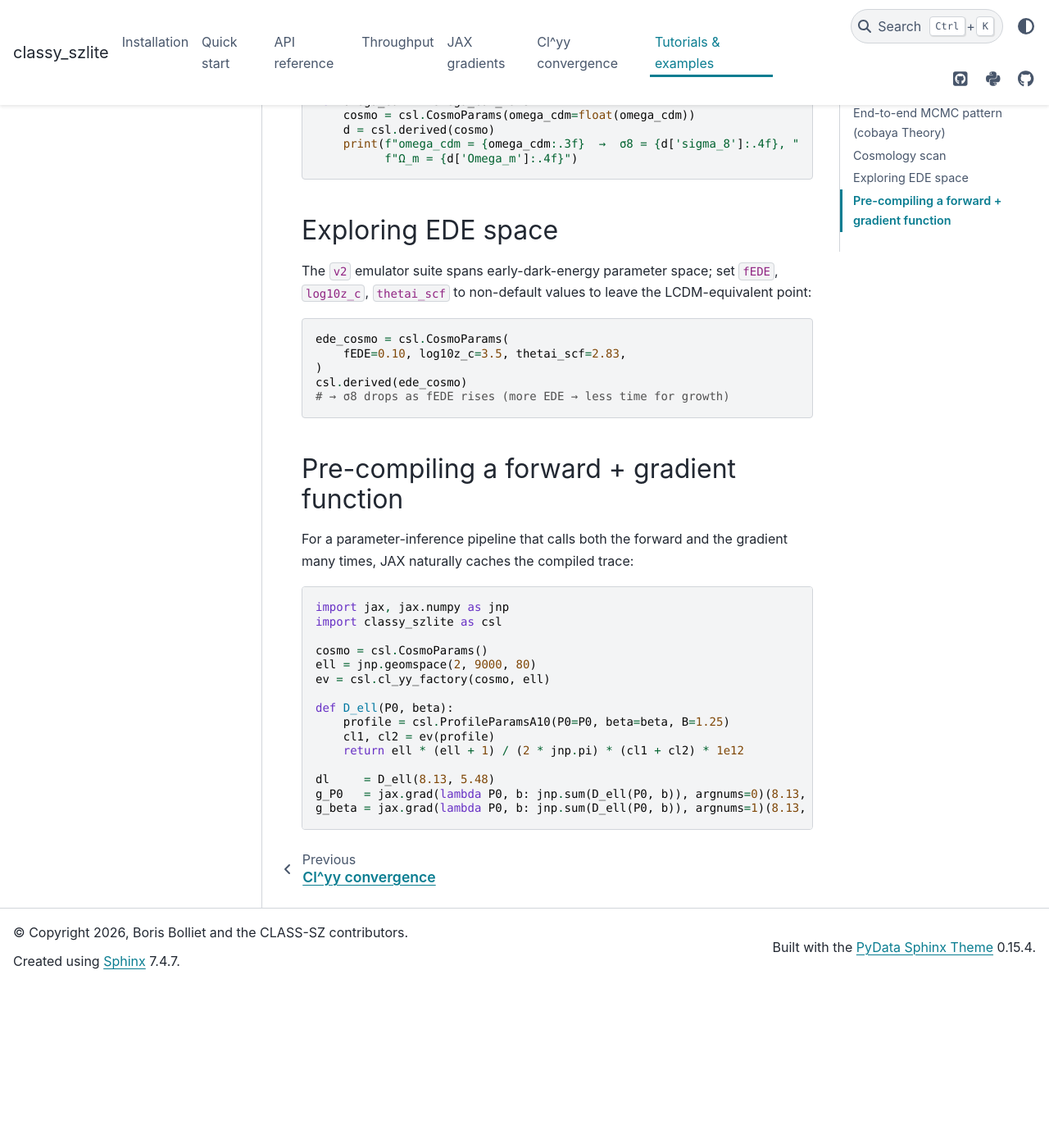
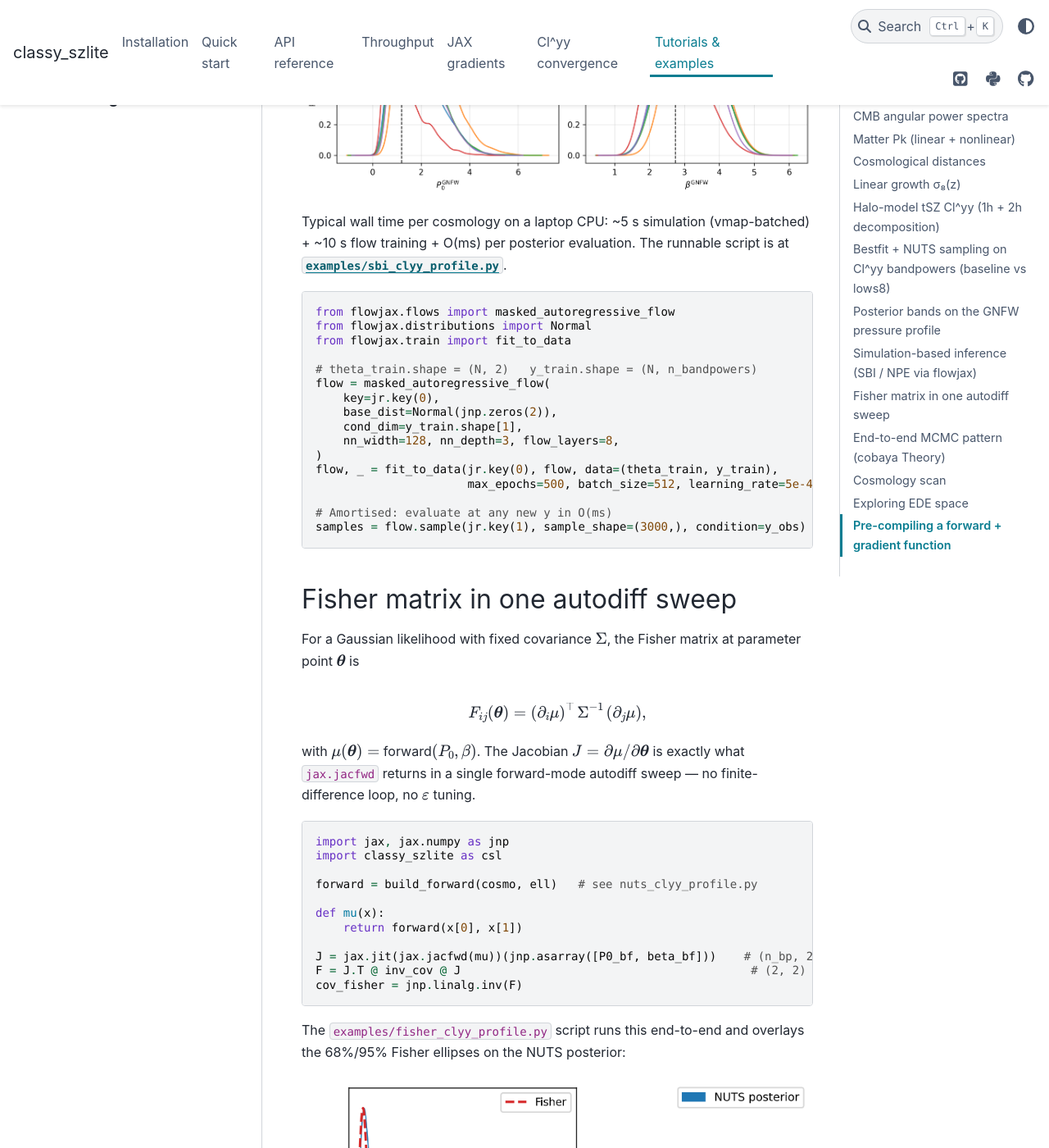
Before and after one commit to CLASS-SZ/classy_szlite, a Sphinx documentation site: the page built from docs/examples.md, in a window 1280 px wide and 1400 px high, scrolled down 9459 px. Shown: the whole window at 82% size. Built offline with Sphinx 7.4.7 and the PyData theme 0.15.4, drawn with Linux system fonts in a browser that asks for light colours; before the commit the page ends 10660 px from its top, so only the background shows below that; some of the changed text lies outside the part shown.

Commit message:
v0.2.10: docs cover SBI + Fisher examples
Adds two new sections to docs/examples.md to match the new example
scripts that landed since v0.2.9:

  * Simulation-based inference (SBI / NPE via flowjax)
    — what NPE needs (fast simulation, NOT gradients), the
    masked_autoregressive_flow recipe, the 6-contour corner
    (NUTS + MH + SBI × 2 cosmologies), and the amortisation demo
    over fresh noise realisations. Wall: ~5 s sim + ~10 s train
    + O(ms) per re-evaluation per cosmology.

  * Fisher matrix in one autodiff sweep — jax.jacfwd of the
    forward model returns the full Jacobian in one shot. ~135 ms
    per Fisher matrix after warmup; agrees with 2-pt central FD
    to ~1e-6. Includes the Fisher-vs-NUTS overlay figure and the
    pedagogical note that Fisher under-estimates uncertainties on
    skewed posteriors.

Also adds a {note} block to docs/index.md linking all four
inference examples (nuts, profile_bands, sbi, fisher) at the
top so they're discoverable from the landing page.

````diff
--- a/classy_szlite/__init__.py
+++ b/classy_szlite/__init__.py
@@ -29,7 +29,7 @@ Quick start:
 >>> ev = csl.cl_yy_factory(cosmo, ell=jnp.geomspace(2, 9000, 80))  # fast path
 >>> cl_1h, cl_2h = ev(profile)
 """
-__version__ = "0.2.9"
+__version__ = "0.2.10"
 
 from .params import CosmoParams, ProfileParamsA10
 from .api import (
--- a/docs/examples.md
+++ b/docs/examples.md
@@ -255,6 +255,104 @@ Two physical observations stand out:
 The runnable script is at
 [`examples/profile_bands.py`](https://github.com/CLASS-SZ/classy_szlite/blob/main/examples/profile_bands.py).
 
+## Simulation-based inference (SBI / NPE via flowjax)
+
+Neural Posterior Estimation (NPE) is a natural fit for `classy_szlite`:
+the bottleneck of SBI is the ability to simulate $(\theta, y)$ pairs
+quickly, which is exactly what `cl_yy_factory` delivers (~5 ms/eval,
+trivially `jax.vmap`-batchable). We trade gradients (which SBI does
+not need) for an **amortised posterior** — a single trained
+conditional normalizing flow returns the posterior at any new
+bandpower realisation in O(ms).
+
+The example uses [`flowjax`](https://github.com/danielward27/flowjax)
+to train a conditional Masked Autoregressive Flow
+$q_\phi(\theta \mid y)$ on $\sim$8000 simulations per cosmology,
+with a Gaussian proposal centred on the L-BFGS bestfit (sequential
+NPE without importance reweighting — the simplest variant). It
+overlays NUTS + cobaya RW-MH + SBI on the same `(P_0, \beta)` corner
+for the baseline + lows8 cosmologies (6 contours total):
+
+![NUTS + cobaya MH + SBI corner with 6 contours](_static/sbi_corner_6contours.png)
+
+And it shows the amortisation in action — five fresh noise
+realisations passed through the SAME trained flow give five 1-D
+posteriors in O(ms), with the truth (vertical dashed line) sitting
+within the bulk of each:
+
+![SBI amortisation over fresh noise realisations](_static/sbi_amortised.png)
+
+Typical wall time per cosmology on a laptop CPU: ~5 s simulation
+(vmap-batched) + ~10 s flow training + O(ms) per posterior
+evaluation. The runnable script is at
+[`examples/sbi_clyy_profile.py`](https://github.com/CLASS-SZ/classy_szlite/blob/main/examples/sbi_clyy_profile.py).
+
+```python
+from flowjax.flows import masked_autoregressive_flow
+from flowjax.distributions import Normal
+from flowjax.train import fit_to_data
+
+# theta_train.shape = (N, 2)   y_train.shape = (N, n_bandpowers)
+flow = masked_autoregressive_flow(
+    key=jr.key(0),
+    base_dist=Normal(jnp.zeros(2)),
+    cond_dim=y_train.shape[1],
+    nn_width=128, nn_depth=3, flow_layers=8,
+)
+flow, _ = fit_to_data(jr.key(0), flow, data=(theta_train, y_train),
+                      max_epochs=500, batch_size=512, learning_rate=5e-4)
+
+# Amortised: evaluate at any new y in O(ms)
+samples = flow.sample(jr.key(1), sample_shape=(3000,), condition=y_obs)
+```
+
+## Fisher matrix in one autodiff sweep
+
+For a Gaussian likelihood with fixed covariance $\Sigma$, the Fisher
+matrix at parameter point $\boldsymbol{\theta}$ is
+
+$$
+F_{ij}(\boldsymbol{\theta}) = (\partial_i \mu)^\top\, \Sigma^{-1}\, (\partial_j \mu),
+$$
+
+with $\mu(\boldsymbol{\theta}) = $ forward$(P_0, \beta)$. The Jacobian
+$J = \partial \mu / \partial \boldsymbol{\theta}$ is exactly what
+`jax.jacfwd` returns in a single forward-mode autodiff sweep — no
+finite-difference loop, no $\varepsilon$ tuning.
+
+```python
+import jax, jax.numpy as jnp
+import classy_szlite as csl
+
+forward = build_forward(cosmo, ell)   # see nuts_clyy_profile.py
+
+def mu(x):
+    return forward(x[0], x[1])
+
+J = jax.jit(jax.jacfwd(mu))(jnp.asarray([P0_bf, beta_bf]))    # (n_bp, 2)
+F = J.T @ inv_cov @ J                                          # (2, 2)
+cov_fisher = jnp.linalg.inv(F)
+```
+
+The `examples/fisher_clyy_profile.py` script runs this end-to-end and
+overlays the 68%/95% Fisher ellipses on the NUTS posterior:
+
+![Fisher matrix ellipse + L-BFGS bestfit overlaid on the NUTS posterior](_static/fisher_overlay.png)
+
+Wall time: **~135 ms per Fisher matrix** after JAX warmup (10-run
+average, including jit dispatch). The autodiff Fisher matches a
+2-point central finite-difference reference ($\varepsilon = 10^{-3}$)
+to $|\Delta F|/|F| \sim 10^{-6}$. The Fisher ellipse here is much
+tighter than the NUTS posterior (σ_Fisher ≈ 0.35 vs σ_NUTS ≈ 1.5 for
+$P_0$) — Fisher captures only the local quadratic curvature at the
+bestfit and misses the heavy tail toward larger $P_0$ that NUTS
+readily explores. This is a useful sanity check for forecasting: the
+Gaussian Fisher approximation will under-estimate the uncertainty
+when the true posterior is skewed.
+
+The runnable script is at
+[`examples/fisher_clyy_profile.py`](https://github.com/CLASS-SZ/classy_szlite/blob/main/examples/fisher_clyy_profile.py).
+
 ## End-to-end MCMC pattern (cobaya Theory)
 
 For the RW-MH cobaya baseline that the NUTS example above reproduces,
--- a/pyproject.toml
+++ b/pyproject.toml
@@ -4,7 +4,7 @@ build-backend = "setuptools.build_meta"
 
 [project]
 name            = "classy_szlite"
-version         = "0.2.9"
+version         = "0.2.10"
 description     = "Fast, differentiable cosmology in pure JAX. CMB Cls, matter Pk (linear and nonlinear), distances, derived parameters, and halo-model tSZ Cl^yy via high-accuracy ede-v2 CosmoPower emulators."
 readme          = "README.md"
 license         = {text = "MIT"}
````
Also changed, not shown: docs/index.md (+13 -0 lines).
